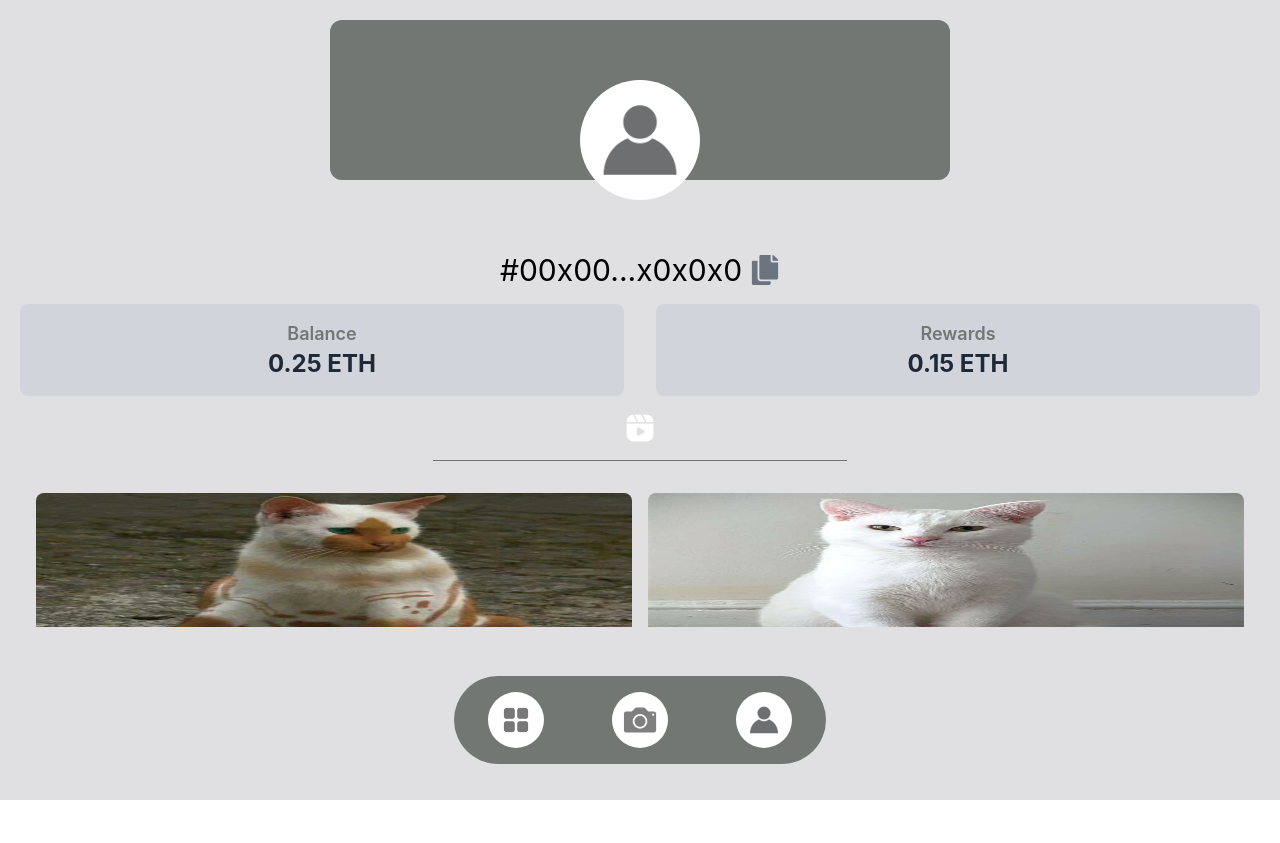
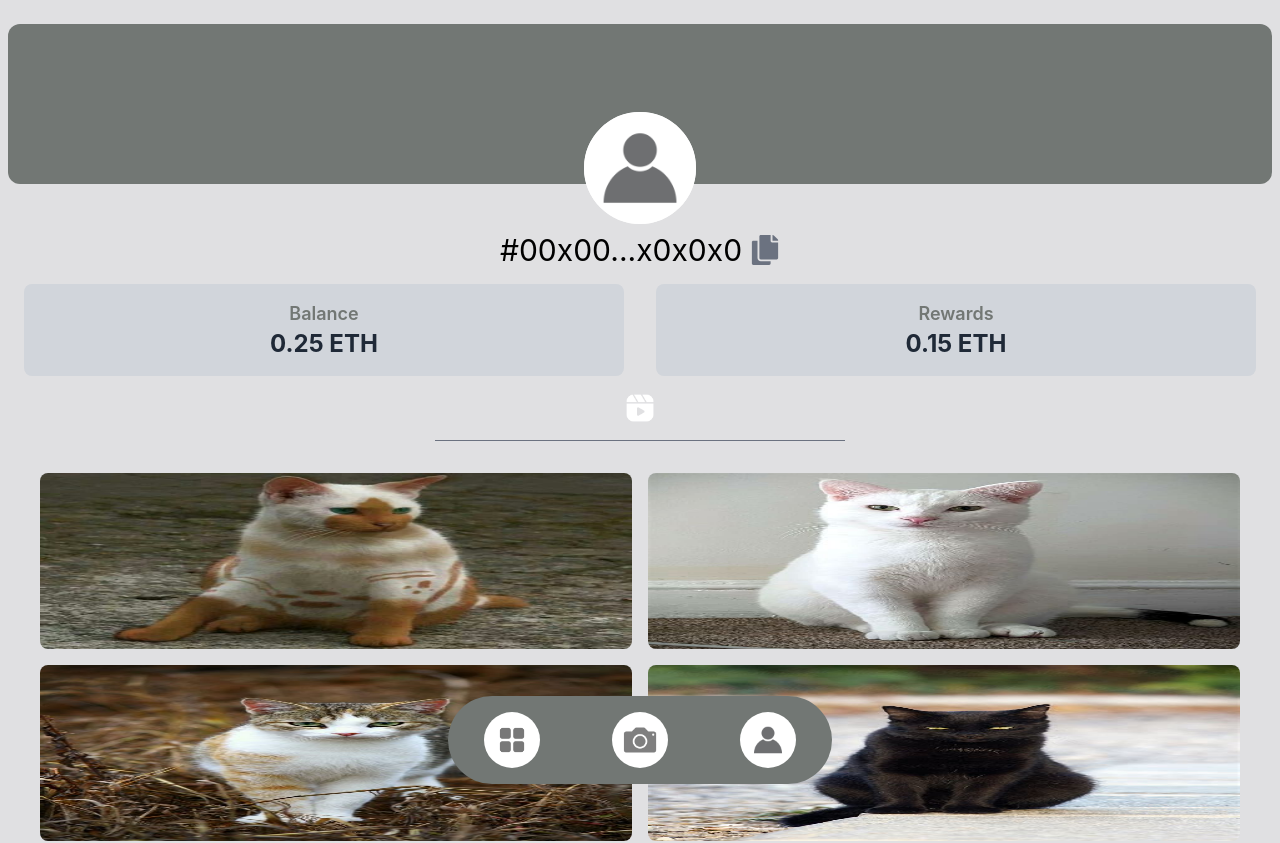
Before and after one commit to rk-rishikesh/TagFi, a React (Create React App) app: page /screen5 in a window 1280 px wide. Shown: the top 843 px of the page. Before the commit the page ends 800 px from the top, so only its background shows below. Built offline with nearby package versions, Linux system fonts and the light colour scheme.

Commit message:
adjust the scroll effect

```diff
--- a/src/screens/BalanceScreen.tsx
+++ b/src/screens/BalanceScreen.tsx
@@ -24,9 +24,10 @@ const BalanceScreen = () => {
     };
 
     return (
-        <div className="relative flex flex-col h-screen bg-[#E0E0E2] p-4 lg:p-5 justify-center items-center overflow-y-scroll">
-            <div className="w-full sm:w-3/4 md:w-2/3 lg:w-1/2 h-36 sm:h-40 bg-[#727774] rounded-xl relative">
-                <div className="absolute bottom-[-20px] left-1/2 transform -translate-x-1/2 bg-white rounded-full p-1">
+        <div className="flex flex-col min-h-screen bg-[#E0E0E2]">
+            <div className="flex-grow overflow-y-auto p-2">
+                <div className="w-full sm:w-3/4 md:w-2/3 lg:w-full h-36 sm:h-40 bg-[#727774] rounded-xl mt-4 relative p-12">
+                    <div className="absolute bottom-[-40px] left-1/2 transform -translate-x-1/2 bg-white rounded-full">
                         <img
                             src="/images/user-profile.jpg"
                             alt="User Profile"
@@ -34,7 +35,7 @@ const BalanceScreen = () => {
                         />
                     </div>
                 </div>
-            <div className="w-full flex-grow flex flex-col items-center justify-start mt-4 sm:mt-16">
+                <div className="flex-grow flex flex-col items-center justify-start p-4 mt-6">
                     <div className="mt-2 text-2xl sm:text-3xl text-center flex justify-center items-center space-x-2">
                         <span className="truncate max-w-xs">{displayText}</span>
                         <FaCopy
@@ -60,7 +61,7 @@ const BalanceScreen = () => {
                             className="w-8 h-8 object-cover"
                         />
                         <hr className="w-1/3 h-px my-4 bg-gray-500 border-0" />
-                    <div className="grid grid-cols-2 gap-4 w-full p-4 overflow-y-scroll max-h-[150px]">
+                        <div className="grid grid-cols-2 gap-4 w-full p-4">
                             {postImages.map((src, index) => (
                                 <img
                                     key={index}
@@ -72,7 +73,8 @@ const BalanceScreen = () => {
                         </div>
                     </div>
                 </div>
-            <div className="flex-shrink-0 w-full">
+            </div>
+            <div className="sticky bottom-0 w-full">
                 <Header onOptionChange={() => { }} />
             </div>
         </div>
```
Lines whose indentation alone changed are shown as unchanged.
